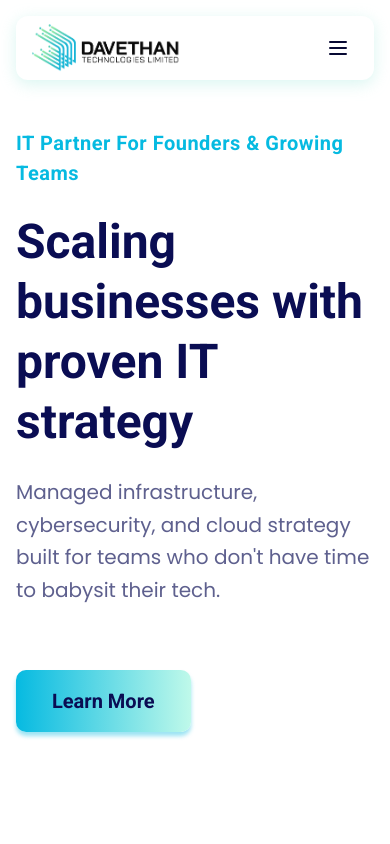
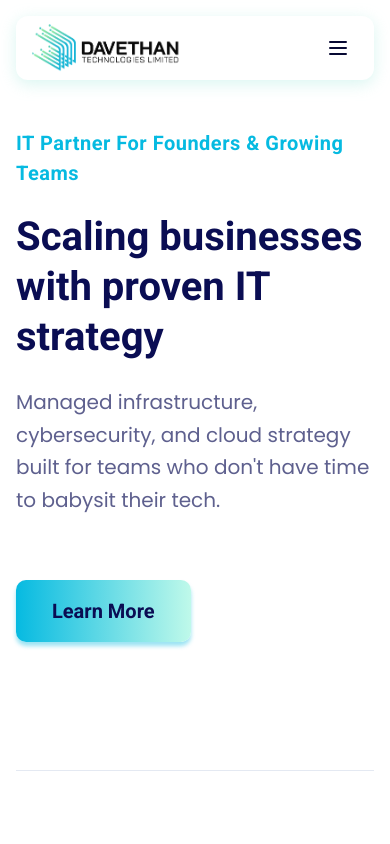
Before and after one commit to davethantech/davethan-website, a Next.js app: page / in a window 390 px wide. Shown: the top 844 px of the page. Built offline with nearby package versions, Linux system fonts and the light colour scheme.

Commit message:
feat: adjusted the left content size on mobile screen

```diff
--- a/src/app/page.tsx
+++ b/src/app/page.tsx
@@ -16,7 +16,7 @@ export default function Home() {
             <h2 className="text-[#06bae1] font-roboto font-bold text-[20px] tracking-wide">
               IT Partner For Founders & Growing Teams
             </h2>
-            <h1 className="text-[48px] lg:text-[48px] font-roboto font-semibold text-[#0a0d53] leading-tight">
+            <h1 className="text-[40px] lg:text-[48px] font-roboto font-semibold text-[#0a0d53] leading-tight">
               Scaling businesses with proven IT strategy
             </h1>
             <p className="text-[rgba(10,13,83,0.66)] font-poppins text-[20px] leading-relaxed max-w-xl">
```
